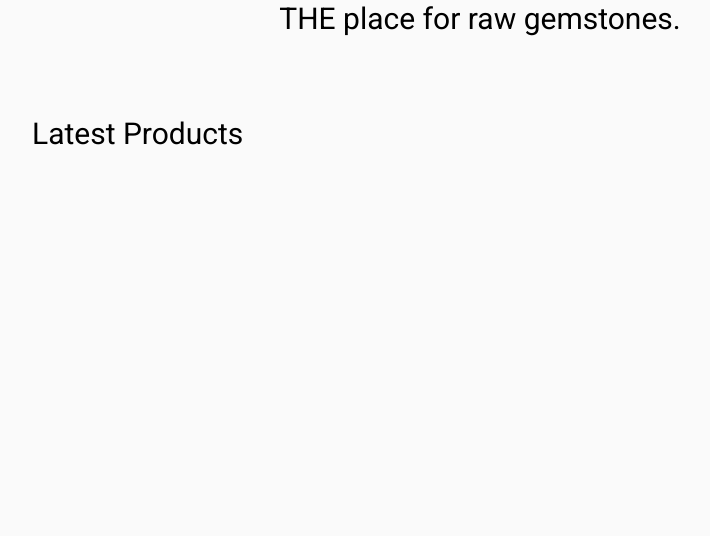
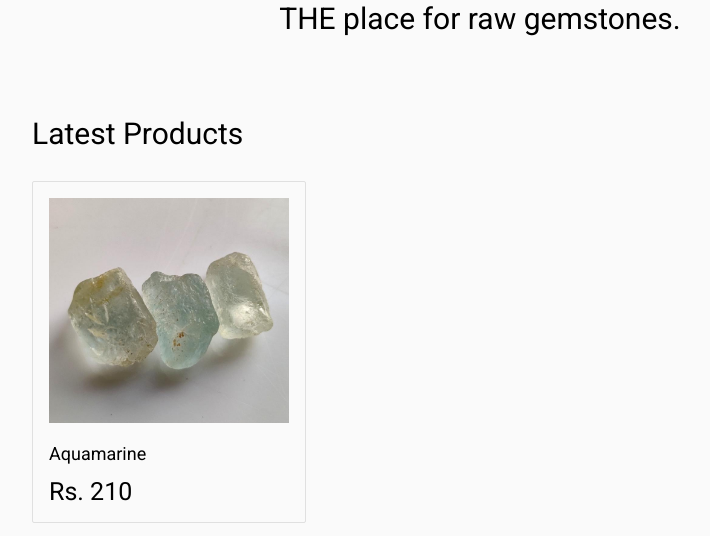
Before and after one commit to HarshKapadia2/hps-gems, a PHP site: page /home-page.html in a window 1280 px wide. Shown: the part 264-800 px from the top of the page, without its empty margins (160-870 px from the left). Run offline with PHP 8.4, Linux system fonts and the light colour scheme.

Commit message:
:sparkles: feat: Add `product-card` web component

```diff
--- a/home-page.html
+++ b/home-page.html
@@ -6,7 +6,9 @@
 
 		<link href="https://fonts.googleapis.com/css2?family=Roboto&display=swap" rel="stylesheet">
 
-		<link rel="stylesheet" type="text/css" href="./home-page.css">
+		<script defer src="./static/js/product-card.js"></script>
+
+		<link rel="stylesheet" type="text/css" href="./static/css/home-page.css">
 
 		<title>HPS Gems</title>
 	</head>
@@ -32,6 +34,8 @@
 
 		<section id="products-section">
 			<div id="products-text">Latest Products</div>
+
+			<product-card name="Aquamarine" price="210" img="./static/img/aquamarine.jpg"></product-card>
 		</section>
 	</body>
 </html>
--- a/home-page.css
+++ b/static/css/home-page.css
@@ -63,6 +63,7 @@ li
 li:hover
 {
 	background-color: #424242;
+	border-radius: 2px;
 }
 
 /* =================================================== MAIN SECTION ========================================================= */
@@ -96,4 +97,5 @@ main
 #products-text
 {
 	font-size: 30px;
+	padding-bottom: 1em;
 }
--- /dev/null
+++ b/static/js/product-card.js
@@ -0,0 +1,68 @@
+const template = document.createElement("template");
+template.innerHTML = `
+	<style>
+		.product-card
+		{
+			display: grid;
+			place-content: center center;
+			width: 17em;
+			border: 1px solid #e0e0e0;
+			border-radius: 2px;
+		}
+
+		a
+		{
+			text-decoration: none;
+			color: black;
+		}
+
+		img
+		{
+			width: 15em;
+			padding: 1em;
+		}
+
+		.product-info
+		{
+			padding: 0 1em 1em 1em;
+		}
+
+		.product-title
+		{
+			font-size: 18px;
+		}
+
+		.cost
+		{
+			font-size: 25px;
+			padding-top: 0.5em;
+		}
+	</style>
+
+	<div class="product-card">
+		<a href="#"><img /></a>
+
+		<div class="product-info">
+			<a href="#"><div class="product-title"></div></a>
+
+			<div class="cost">Rs. <span class="product-cost"></span></div>
+		</div>
+	</div>
+`;
+
+class ProductCard extends HTMLElement
+{
+	constructor()
+	{
+		super();
+
+		this.attachShadow({ mode: "open" });
+		this.shadowRoot.appendChild(template.content.cloneNode(true));
+
+		this.shadowRoot.querySelector("img").src = this.getAttribute("img");
+		this.shadowRoot.querySelector(".product-title").innerText = this.getAttribute("name");
+		this.shadowRoot.querySelector(".product-cost").innerText = this.getAttribute("price");
+	}
+}
+
+window.customElements.define("product-card", ProductCard);
```
Also changed, not shown: static/img/aquamarine.jpg (added).
